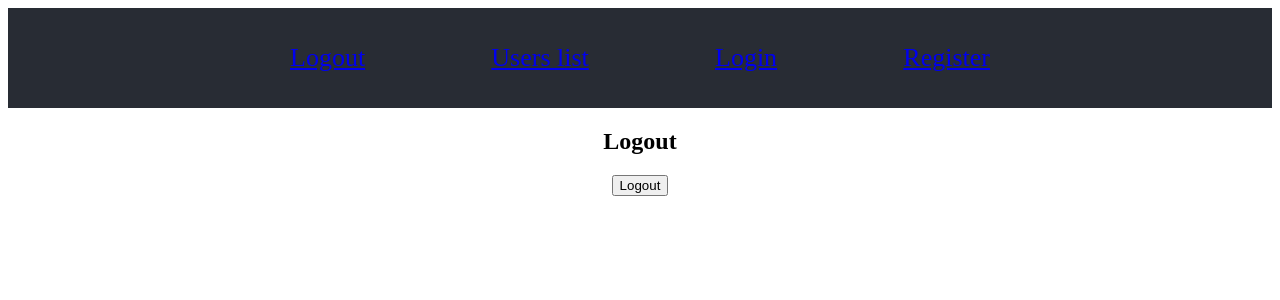
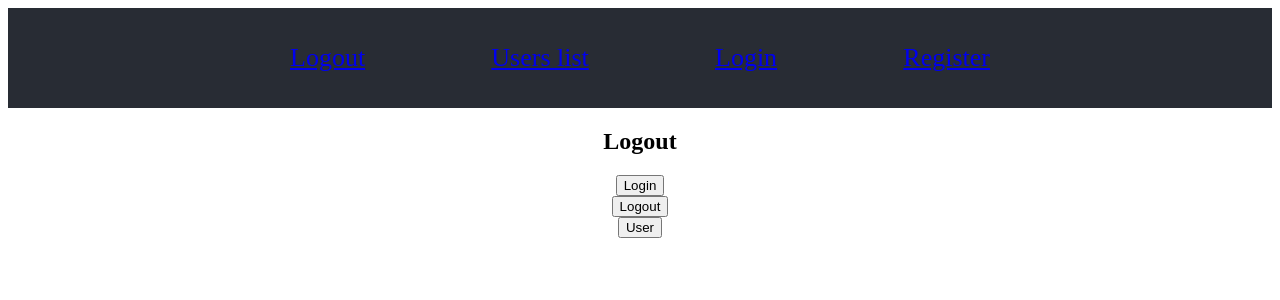
Before and after one commit to kz1999/Halo112Projekt, a React (Create React App) app in the folder IzvorniKod/frontend/: page /logout in a window 1280 px wide. Shown: the top 300 px of the page. Built offline with nearby package versions, Linux system fonts and the light colour scheme; the HTML template or start-up script is replaced by a standard one.

Commit message:
mode no cors added

```diff
--- a/IzvorniKod/frontend/src/Login.js
+++ b/IzvorniKod/frontend/src/Login.js
@@ -20,14 +20,11 @@ function Login(props){
             headers: {
                 'Content-Type': 'application/x-www-form-urlencoded'
             },
-            body: body
+            body: body,
+            mode: 'no-cors'
         };
-        fetch('/login',options)
-            .then(response => {
-                if(response.status===401){
-                    setError("Login failed")
-                };
-            });
+        fetch('/login',options).then(data => console.log(data));
+
     }
 
     return(
--- a/IzvorniKod/frontend/src/Logout.js
+++ b/IzvorniKod/frontend/src/Logout.js
@@ -3,28 +3,43 @@ import './styles/App.css';
 
 function Logout(props){
 
-    function onClick(event){
+    function onClickLogin(event){
         event.preventDefault();
         const body =  `username=admin&password=pass`;
 
         const options = {
-            method: 'GET',
+            method: 'POST',
             headers: {
                 'Content-Type': 'application/x-www-form-urlencoded'
             },
-            body: body
+            body: body,
+            mode: 'no-cors'
         };
 
-        fetch('/login').then(response => console.log(response));
+        fetch('/login', options).then(data => console.log(data));
+    }
+
+    function onClickLogout(event){
+        event.preventDefault();
+        const options = {
+            mode: 'no-cors'
+        };
+        fetch('/logout', options).then(data => console.log(data));
+    }
+
+    function onClickUser(event){
+        event.preventDefault();
+        fetch('/user').then(data => data.json()).then(data => console.log(data));
     }
 
     return(
         <div className="Test">
             <h2>Logout</h2>
+            <div><button onClick={onClickLogin}>Login</button></div>
 
+            <div><button onClick={onClickLogout}>Logout</button></div>
 
-            <button onClick={onClick}>Logout</button>
-
+            <div><button onClick={onClickUser}>User</button></div>
         </div>
     )
 }
```
